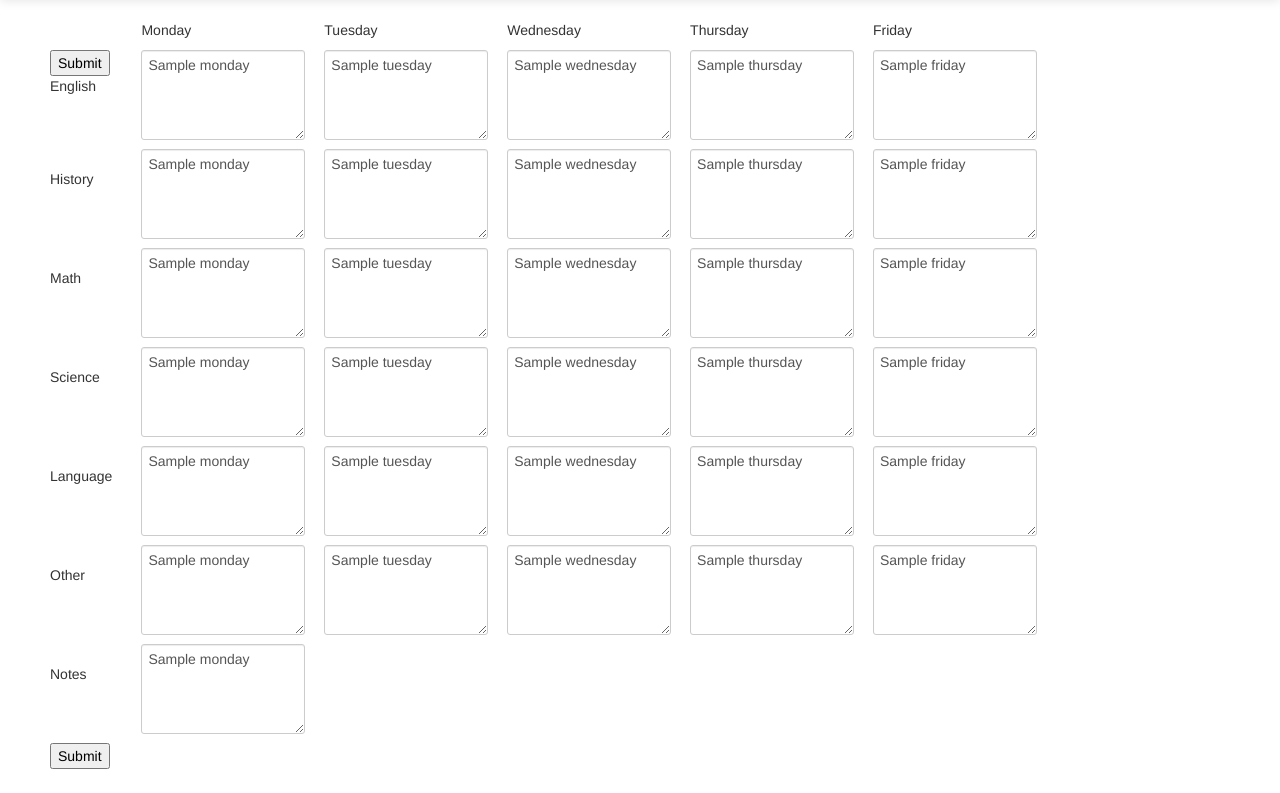
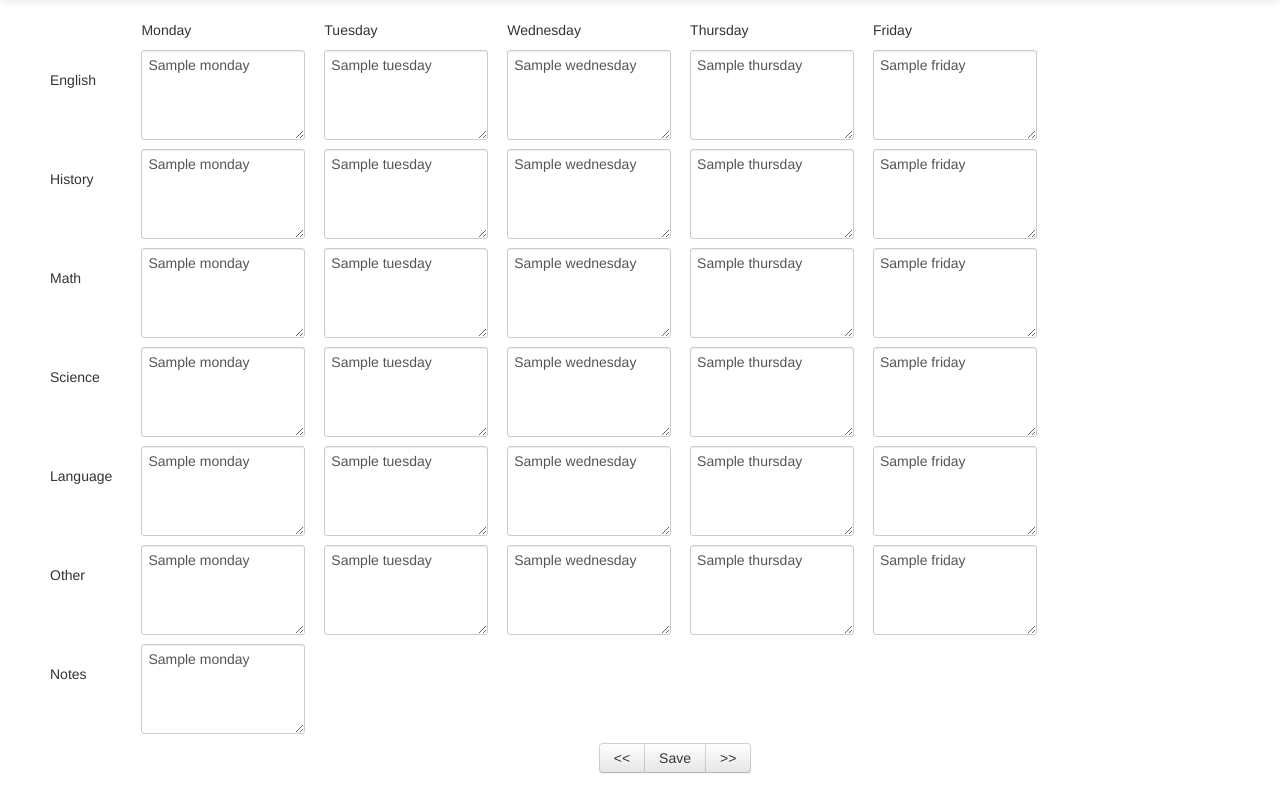
Before and after one commit to davish/Planner, a Python web app: template templates/planbook.html in a window 1280 px wide. Shown: the part 40-833 px from the top of the page. Before the commit the page ends 809 px from the top, so only its background shows below. Run offline with Jinja, Linux system fonts and the light colour scheme; the template is opened without the code that fills it: most values are stand-ins (such as "Sample title", 1, 10 or a date in 2020); some libraries are stand-ins or nearby versions.

Commit message:
Started working on the back-end

```diff
--- a/database.py
+++ b/database.py
@@ -6,7 +6,7 @@ class Week(db.Model):
   user = db.IntegerProperty(required = True) # ID of user who the week belongs to
   created = db.DateTimeProperty(auto_now_add = True) # When it was created, for admin purposes
   week = db.StringProperty(required = True) # The date of the monday of the week that is being represented
-  weekJSON = db.StringProperty(required = True) # The JSON representation of the dictionary that contains the data for the week
+  assignments = db.StringProperty(required = True) # The JSON representation of the dictionary that contains the data for the week
 
 class User(db.Model):
   username = db.StringProperty(required = True) # Username
--- a/templates/planbook.html
+++ b/templates/planbook.html
@@ -36,8 +36,14 @@
           <div class="nav-collapse">
             <ul class="nav"><li><a href="/">Home</a></li></ul>
             <ul class="nav pull-right">
+              {% if user %}
+              <li><a href="#">{{user.username}}</a></li>
+              <li><a href="/logout">Logout</a></li>
+              {% else %}
               <li><a href="/login">Login</a></li>
               <li><a href="/signup">Sign Up</a></li>
+              {% endif %}
+
             </ul>
           </div><!--/.nav-collapse -->
         </div>
@@ -71,7 +77,7 @@
 
 
    <div class="span11">
-    <form>
+    <form action="post">
     <div class = "row-fluid">
       <span class="span1"></span>
       <span class='span2'>Monday</span>
@@ -83,7 +89,7 @@
 
     <div class='row-fluid' id="eng">
 
-    <span class="span1"><input type="submit"><br>English</span>
+    <span class="span1"><br>English</span>
     <span class="span2"><textarea name="mondayeng">{{assignments["eng"]["monday"]}}</textarea> </span>
     <span class="span2"><textarea name="tuesdayeng">{{assignments["eng"]["tuesday"]}}</textarea> </span>
     <span class="span2"><textarea name="wednesdayeng">{{assignments["eng"]["wednesday"]}}</textarea> </span>
@@ -141,7 +147,13 @@
     </div>
 
 	<div class="row-fluid">
-    <input type="submit">
+    <span class="span1 offset6">
+      <div class="btn-group">
+        <button class="btn"> &lt;&lt;</button>
+        <button class="btn" id="save"> Save </button>
+        <button class="btn"> &gt;&gt;</button>
+      </div>
+    </span>
 	</div>
 </form>
 	</div> <!--/row -->
@@ -165,9 +177,8 @@
     <script src="assets/js/bootstrap-carousel.js"></script>
     <script src="assets/js/bootstrap-typeahead.js"></script>
 
-    <!--<script type="text/javascript">
-      $('input#mybutton').click(function() {
-        var text = $('textarea#mondayeng').val();
+    <script type="text/javascript">
+      $('button#save').click(function() {
 
     	  var days = {
 
@@ -213,7 +224,7 @@
 
 
       });
-      </script> -->
+      </script>
 
   </body>
 </html>
```
Also changed, not shown: main.py (+18 -1 lines). Lines whose indentation alone changed are shown as unchanged.
